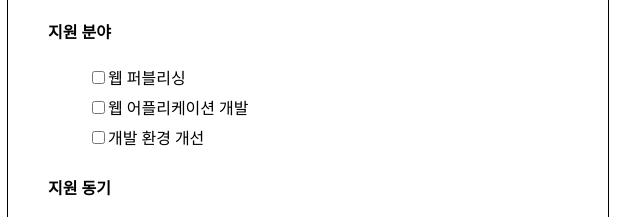
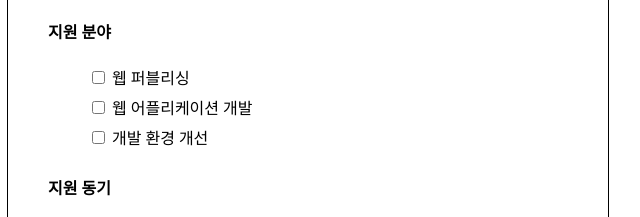
Before and after one commit to yeni0224/front-backup, a plain HTML site: page html/form/quiz1.html in a window 1280 px wide. Shown: the part 349-566 px from the top of the page, 332-972 px from the left. Drawn offline with Linux system fonts and the light colour scheme.

Commit message:
update career checkbox

```diff
--- a/html/form/quiz1.html
+++ b/html/form/quiz1.html
@@ -86,9 +86,9 @@
 			</ul>
 			<h4>지원 분야</h4>
 			<ul>
-				<li><input type="checkbox" name="part1">웹 퍼블리싱</li>
-				<li><input type="checkbox" name="part2">웹 어플리케이션 개발</li>
-				<li><input type="checkbox" name="part3">개발 환경 개선</li>
+				<li><label><input type="checkbox" name="career" value="wp"> 웹 퍼블리싱</label> </li>
+				<li><label><input type="checkbox" name="career" value="dev"> 웹 어플리케이션 개발</label> </li>
+				<li><label><input type="checkbox" name="career" value="eng"> 개발 환경 개선</label> </li>
 			</ul>
 
 			<h4>지원 동기</h4>
```
